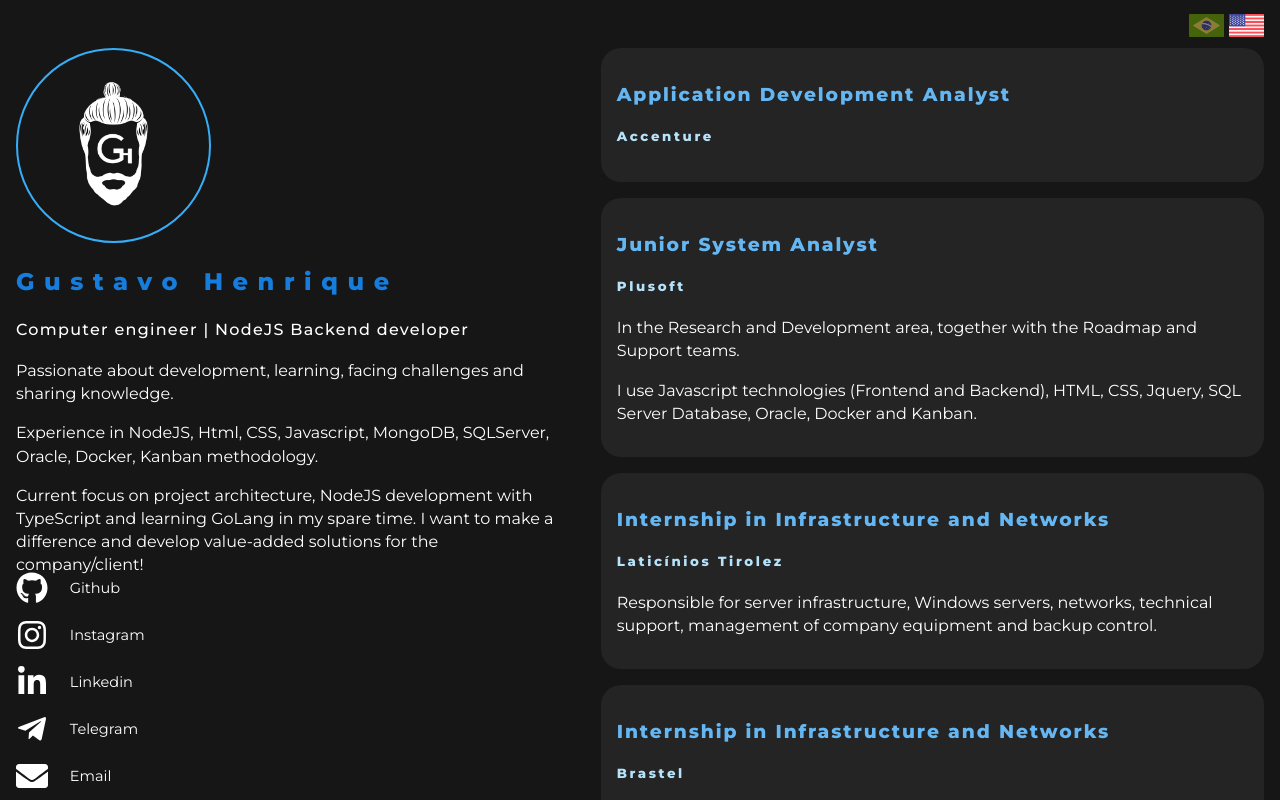
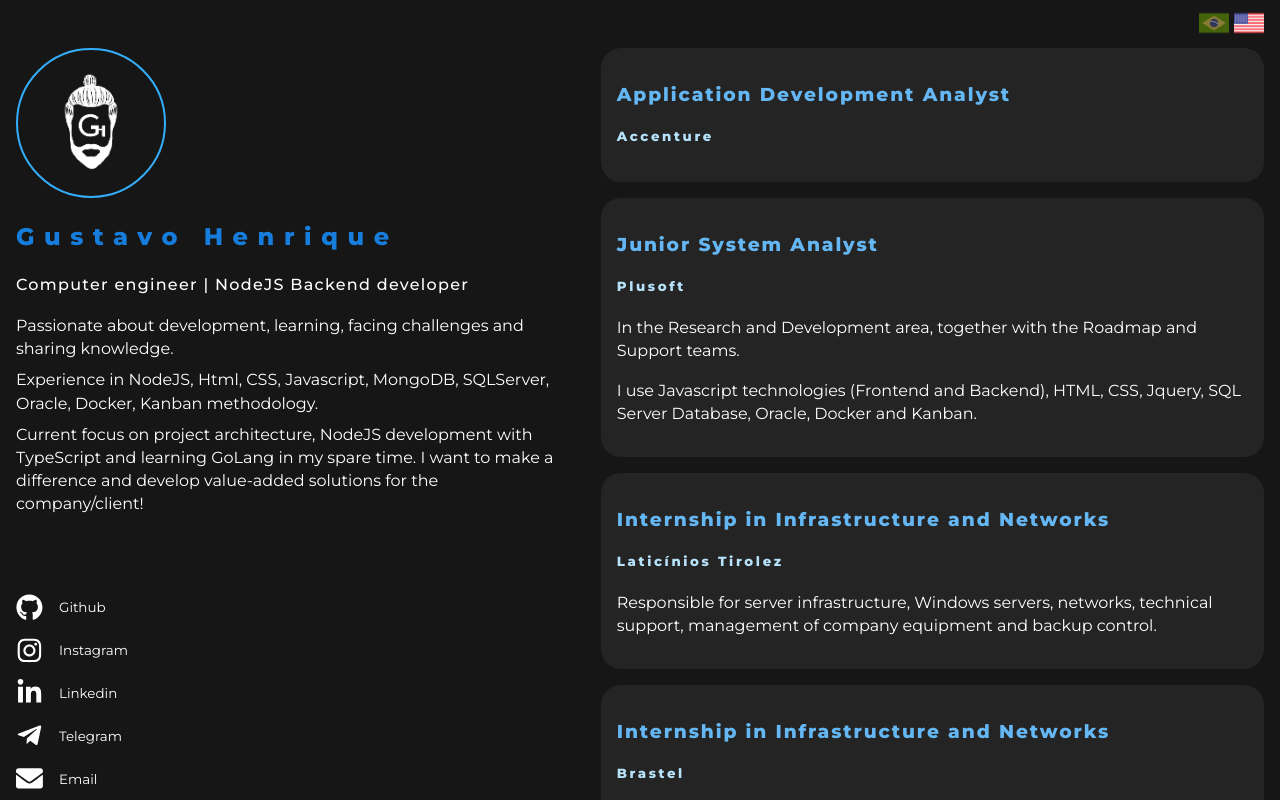
Before and after one commit to gustavohenriquess/gustavohenriques, a Next.js app: page / in a window 1280 px wide. Built offline with nearby package versions, Linux system fonts and the light colour scheme.

Commit message:
fix: fix layout sizes

```diff
--- a/components/SocialMedia/styles.module.scss
+++ b/components/SocialMedia/styles.module.scss
@@ -42,10 +42,15 @@
       text-decoration: none;
     }
 
+    svg {
+      width: 1.2em;
+      height: 1.2em;
+    }
+
     p {
       width: auto;
-      margin-left: 1.5em;
-      font-size: .65em;
+      margin-left: 1.2em;
+      font-size: .60em;
     }
   }
 }
--- a/components/User/index.tsx
+++ b/components/User/index.tsx
@@ -1,7 +1,7 @@
 import { useState } from 'react';
 import Image from 'next/image';
 
-import {User} from '../../@types/User'
+import { User } from '../../@types/User'
 
 import styles from './styles.module.scss'
 import { func } from 'prop-types';
@@ -20,23 +20,23 @@
 
   const [logo, setLogo] = useState(props.logo);
   const [changed, setChanged] = useState(false);
-  function changeLogo(){
+  function changeLogo() {
 
-    if(props.logo && props.image != props.logo){
-      if(logo == props.logo){
+    if (props.logo && props.image != props.logo) {
+      if (logo == props.logo) {
         setLogo(props.image);
-      }else{
+      } else {
         setLogo(props.logo);
       }
     }
   }
 
-  function change(){
-    if(!changed){
+  function change() {
+    if (!changed) {
 
       setTimeout(() => {
         changeLogo();
-      }, 1000*60);
+      }, 1000 * 60);
       setChanged(true);
     }
   }
@@ -47,8 +47,8 @@
     <>
       <Image
         className={styles.userImage}
-            width={195}
-            height={195}
+        width={150}
+        height={150}
         src={logo}
         alt={props.alt_image}
         onClick={changeLogo}
--- a/components/User/styles.module.scss
+++ b/components/User/styles.module.scss
@@ -17,4 +17,5 @@
 
 .summary {
   line-height: 1.45em;
+  margin: 8px 0px 8px 0px;
 }
--- a/pages/index.tsx
+++ b/pages/index.tsx
@@ -6,8 +6,8 @@
 import { Experience } from '../components/Experience'
 import { Course } from '../components/Course'
 
-import {getMedias} from './api/socialMedia'
-import {getUser} from './api/userData'
+import { getMedias } from './api/socialMedia'
+import { getUser } from './api/userData'
 import { getExperiences } from './api/experiences'
 import { getCourses } from './api/courses'
 
@@ -26,9 +26,9 @@
   const [language, setLaguage] = useState<LangType>('en');
 
 
-  function changeLanguage(){
+  function changeLanguage() {
 
-    switch(language){
+    switch (language) {
       case 'en':
         setLaguage('pt');
         break;
@@ -42,22 +42,22 @@
     <div className={styles.container}>
       <Head>
         <title>{user.name}</title>
-        <meta name="description" content={` ${user.name}, ${user.translate[language].office}`}/>
+        <meta name="description" content={` ${user.name}, ${user.translate[language].office}`} />
       </Head>
 
       <div className={styles.flag}>
         <Image
           className={language === 'pt' ? styles.notSelected : styles.selected}
-        width={35}
-        height={35}
+          width={30}
+          height={30}
           src={'/brazil.png'}
           alt={'flag'}
           onClick={changeLanguage}
         />
         <Image
           className={language === 'en' ? styles.notSelected : styles.selected}
-        width={35}
-        height={35}
+          width={30}
+          height={30}
           src={'/usa.png'}
           alt={'flag'}
           onClick={changeLanguage}
@@ -76,7 +76,7 @@
           showSummary={true}
         />
         <section className={styles.socialMedias}>
-        { medias.map((media) => {
+          {medias.map((media) => {
             return (<SocialMedia
               key={media.title}
               type='W'
@@ -89,7 +89,7 @@
       </div>
 
       <div className={styles.information}>
-          { experiences.map((experience) => {
+        {experiences.map((experience) => {
           return (
             <Experience
               key={`${experience.company}__${experience.translate[language].title}`}
@@ -101,12 +101,12 @@
         })
         }
 
-          <h2>{language === 'en' ? 'Courses' :'Cursos'}</h2>
+        <h2>{language === 'en' ? 'Courses' : 'Cursos'}</h2>
         <section className={styles.courses}>
 
 
 
-            { courses.map((course) => {
+          {courses.map((course) => {
             return (
               <Course
                 key={course.key}
@@ -115,7 +115,8 @@
                 company={course.company}
                 date={course.date}
               />
-            )})
+            )
+          })
           }
 
         </section>
--- a/styles/Card.module.scss
+++ b/styles/Card.module.scss
@@ -24,7 +24,7 @@
 
   @media screen and (min-width: $TABLET_SIZE) {
     .socialMedias {
-      margin-top: 4em;
+      margin-top: 0em;
     }
   }
 }
```
Lines whose indentation alone changed are shown as unchanged.
